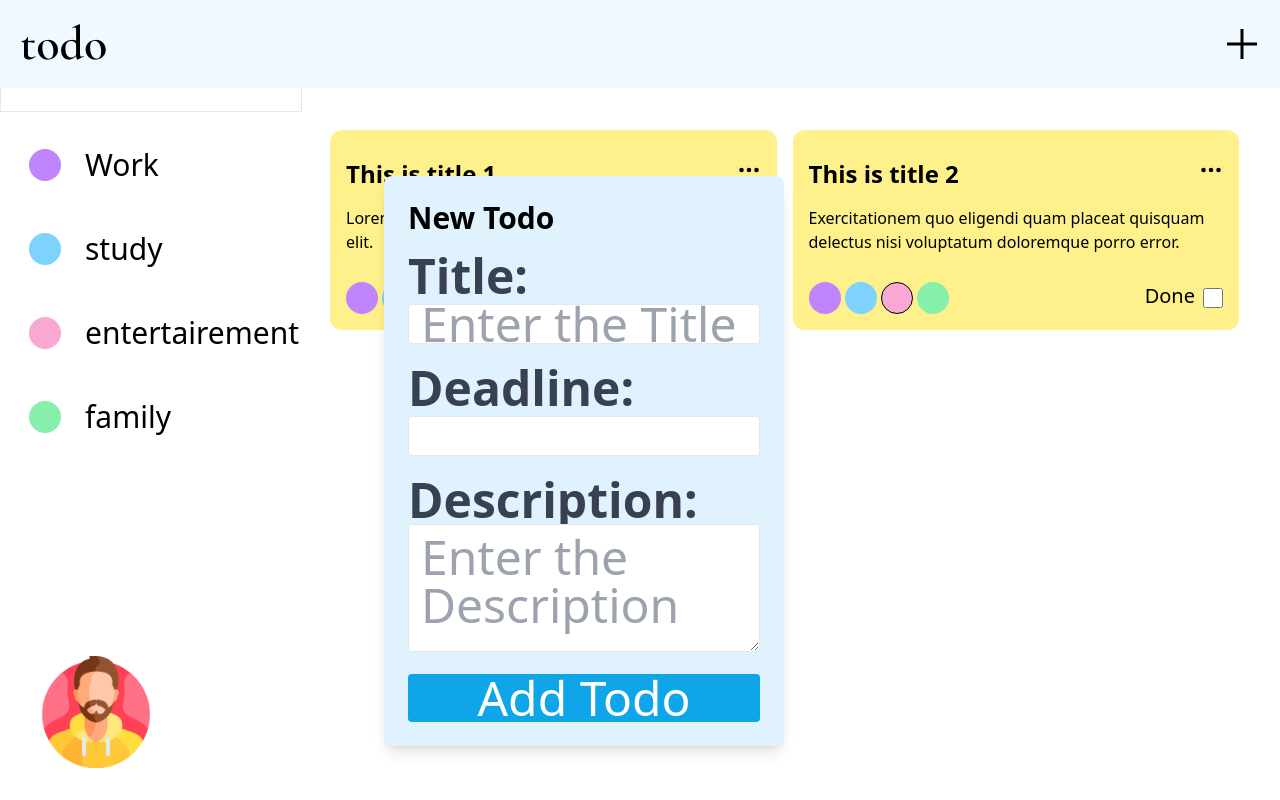
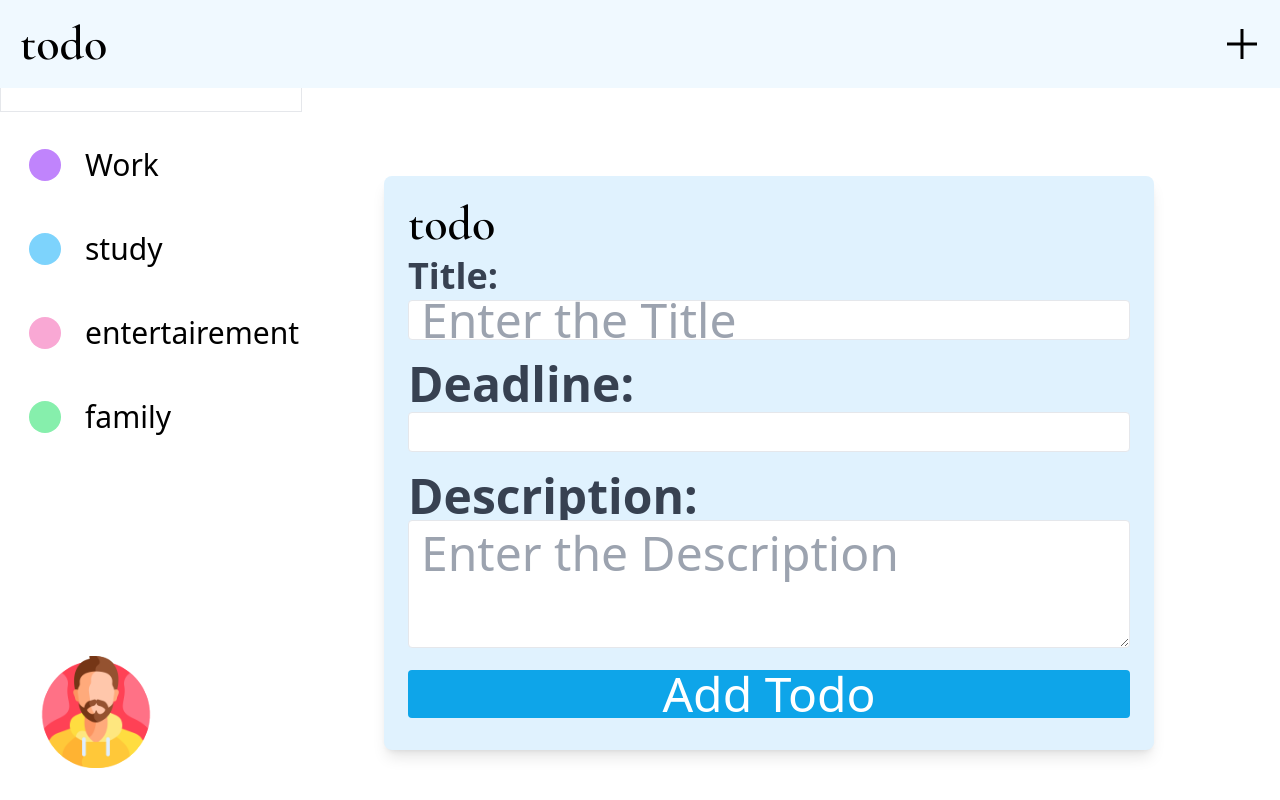
Before and after one commit to SAGARSINGH-1/Todo-React, a React (Vite) app: page / in a window 1280 px wide. Both pictures are taken after a click on the icon 1242 px from the left and 44 px from the top of the page. Built offline with nearby package versions, Linux system fonts and the light colour scheme.

Commit message:
Implemeted data Storing and Maping through them

```diff
--- a/package.json
+++ b/package.json
@@ -13,7 +13,8 @@
     "react": "^18.2.0",
     "react-datepicker": "^4.20.0",
     "react-dom": "^18.2.0",
-    "react-icons": "^4.11.0"
+    "react-icons": "^4.11.0",
+    "react-toastify": "^9.1.3"
   },
   "devDependencies": {
     "@types/react": "^18.2.15",
--- a/src/App.jsx
+++ b/src/App.jsx
@@ -1,25 +1,39 @@
-import { useState } from 'react'
-import Header from './Components/Header'
-import Home from './Components/Home'
+// App.jsx
+import React, { useEffect, useState } from 'react';
+import Header from './Components/Header';
+import Home from './Components/Home';
 import AddList from './Components/AddList';
+import { ToastContainer, toast } from 'react-toastify';
+import 'react-toastify/dist/ReactToastify.css';
+
+
 function App() {
-
-  const [todos, setTodos] = useState(true)
+  const [todos, setTodos] = useState(true);
   const toggleTodos = () => {
     setTodos(!todos);
   };
 
+  const [data, setData] = useState([]); // Add a state to store the data
+
+  useEffect(() => {
+    setTodos(true)
+    if (data.length > 0) {
+      toast.success('Added Successfully')
+    }
+  }, [data])
+
   return (
-    <div className='relative h-[100vh] overflow-y-scroll'>
+    <div className="relative h-[100vh] overflow-y-scroll">
+      <ToastContainer position="bottom-right" autoClose={2000}/>
       <Header todos={todos} toggleTodos={toggleTodos} />
-      <div className='mt-[70px]'>
-        <Home />
+      <div className="mt-[70px]">
+        <Home data={data} setData={setData} /> {/* Pass data and setData as props */}
       </div>
-      <div className={`text-5xl absolute top-[22%] left-[30%] ${todos?"hidden" :""} `}>
-        <AddList/>
+      <div className={`text-5xl absolute top-[22%] left-[30%] ${todos ? 'hidden' : ''}`}>
+        <AddList setData={setData} /> {/* Pass setData as a prop to AddList */}
       </div>
     </div>
-  )
+  );
 }
 
-export default App
+export default App;
--- a/src/Components/AddList.jsx
+++ b/src/Components/AddList.jsx
@@ -1,19 +1,41 @@
-import React, { useState } from 'react';
+import React from 'react';
 import DatePicker from 'react-datepicker';
 import 'react-datepicker/dist/react-datepicker.css';
+import { toast } from 'react-toastify';
 
-function AddList() {
-    const [selectedDate, setSelectedDate] = useState(null);
+function AddList({ setData }) {
+    const [selectedDate, setSelectedDate] = React.useState(null);
+
+    function submitHandler(e) {
+        e.preventDefault();
+        const title = e.target.title.value;
+        const description = e.target.description.value;
+        const deadline = selectedDate;
+
+        if (title && description && deadline) {
+            const newData = {
+                id: Math.random(),
+                title: title,
+                description: description,
+                deadline: deadline,
+                checked: false,
+            };
+
+            // Update the parent component's data
+            setData((prevData) => [...prevData, newData]);
+        }
+    }
 
     return (
-        <div className='bg-sky-100 w-[400px] p-6 rounded-lg shadow-lg'>
-            <h1 className='text-3xl font-bold mb-4'>New Todo</h1>
-            <form onClick={(e) => e.preventDefault()}>
+        <div className="bg-sky-100 w-max p-6 rounded-lg shadow-lg">
+            <h1 className="font-CormorantGaramond font-bold text-5xl selection:bg-none">todo</h1>
+            <form onSubmit={submitHandler} className="my-2">
                 <div className='mb-4'>
-                    <label htmlFor='title' className='block text-gray-700 font-semibold'>Title:</label>
+                    <label htmlFor='title' className='block text-4xl text-gray-700 font-semibold'>Title:</label>
                     <input
                         type='text'
                         id='title'
+                        name='title'
                         placeholder='Enter the Title'
                         className='w-full h-10 px-3 rounded border focus:outline-none focus:ring focus:border-sky-500'
                     />
@@ -28,13 +50,14 @@ function AddList() {
                         timeIntervals={15}
                         timeCaption='Time'
                         dateFormat='MMMM d, yyyy h:mm aa'
-                        className='w-full h-10 px-3 rounded border focus:outline-none focus:ring focus:border-sky-500'
+                        className='w-full h-10 px-3  rounded border focus:outline-none focus:ring focus:border-sky-500'
                     />
                 </div>
                 <div className='mb-4'>
                     <label htmlFor='description' className='block text-gray-700 font-semibold'>Description:</label>
                     <textarea
                         id='description'
+                        name='description'
                         placeholder='Enter the Description'
                         className='w-full h-32 px-3 py-2 rounded border focus:outline-none focus:ring focus:border-sky-500'
                     />
--- a/src/Components/Home.jsx
+++ b/src/Components/Home.jsx
@@ -1,33 +1,17 @@
 import React, { useState } from 'react';
 import { BsThreeDots } from 'react-icons/bs';
 
-function Home() {
-    const [items, setItems] = useState([
-        {
-            id: 1,
-            title: 'This is title 1',
-            description: 'Lorem, ipsum dolor sit amet consectetur adipisicing elit.',
-            checked: false,
-        },
-        {
-            id: 2,
-            title: 'This is title 2',
-            description: 'Exercitationem quo eligendi quam placeat quisquam delectus nisi voluptatum doloremque porro error.',
-            checked: false,
-        },
-        // Add more items as needed
-    ]);
-
-    function toggleCheck(id) {
-        setItems((prevItems) =>
-            prevItems.map((item) => {
-                if (item.id === id) {
-                    return { ...item, checked: !item.checked };
-                }
-                return item;
-            })
+function Home({data,setData}) {
+    const toggleCheck = (id) => {
+        setData((prevData) =>
+          prevData.map((item) => {
+            if (item.id === id) {
+              return { ...item, checked: !item.checked };
+            }
+            return item;
+          })
         );
-    }
+      };
 
     return (
         <div className="flex gap-3">
@@ -42,13 +26,13 @@ function Home() {
                     <img className='text-center w-28' src="./public/man_4140048.png" alt="Profile" />
                 </div>
             </div>
-            {/* ... Your left side content ... */}
+            {/* ... Your right side content ... */}
             <div className="cursor-pointer flex justify-center items-center bottom-8 left-10 fixed">
                 <img className="text-center w-28" src="./public/man_4140048.png" alt="Profile" />
             </div>
             {/* Right Box */}
             <div className="flex flex-wrap w-[100%] mt-[60px] gap-4 pl-4 overflow-y-auto flex-grow">
-                {items.map((item) => (
+                {data.map((item) => (
                     <div key={item.id} className="w-[47%] bg-yellow-200 h-min p-4 rounded-xl">
                         <div className="flex justify-between mt-3">
                             <h1 className={`text-2xl font-semibold ${item.checked ? 'line-through' : ''}`}>
```
Also changed, not shown: 1 other file (tests, documents, lock files or other folders).
